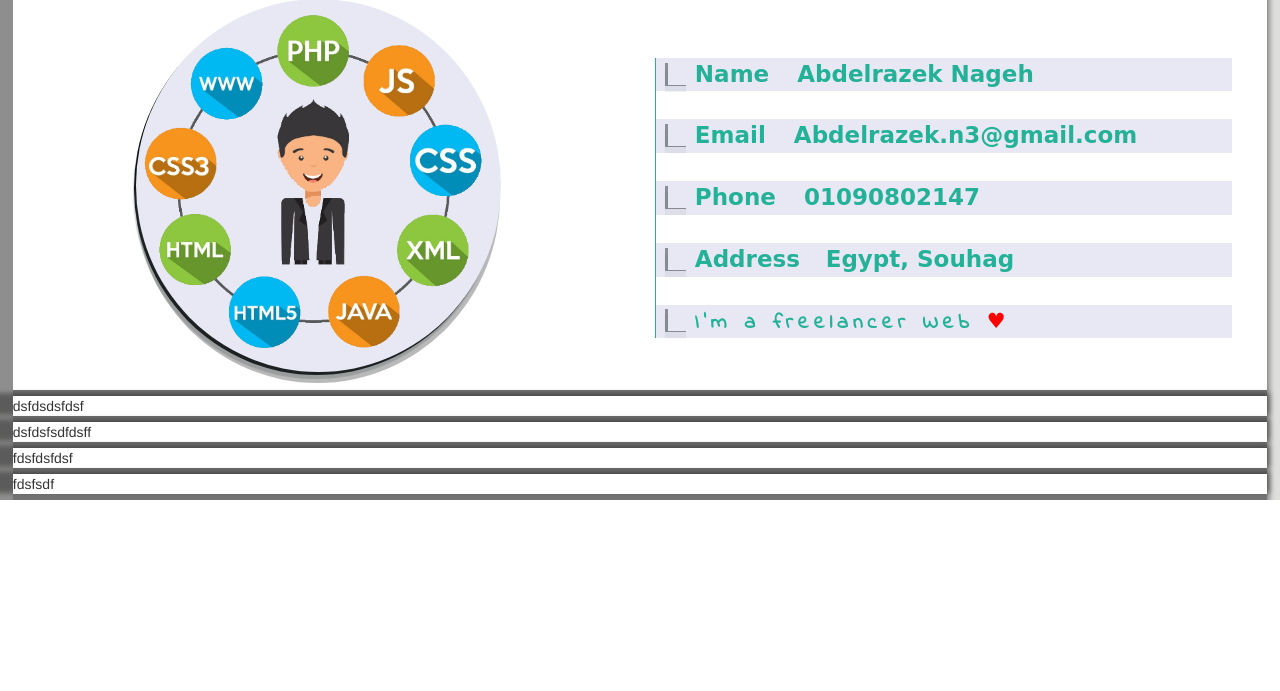
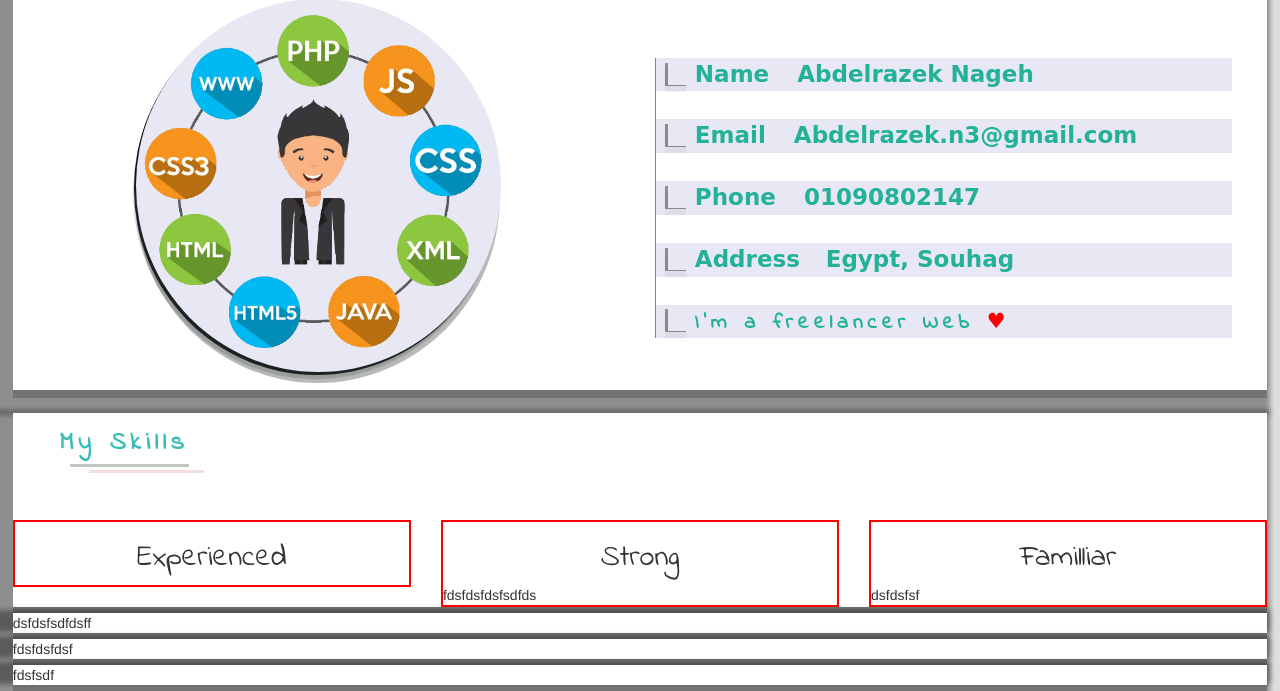
Before and after one commit to Abd-Elrazek/MY_Website, a PHP site: page / in a window 1280 px wide. Shown: the part 430-1121 px from the top of the page. Before the commit the page ends 930 px from the top, so only its background shows below. Run offline with PHP 8.4, Linux system fonts and the light colour scheme; some web fonts are replaced.

Commit message:
I create page skills

```diff
--- a/css/main-style.css
+++ b/css/main-style.css
@@ -137,7 +137,7 @@ span.el_info_f {
 
 /* Fo header h2, h3 ,h4*/
 
-.who_I {
+.h_page {
 	font-family: 'Indie Flower', cursive;
 	font-weight: bold;
 	color: #38bdb8;
@@ -150,7 +150,7 @@ span.el_info_f {
 	position: relative;
 }
 
-.who_I::before {
+.h_page::before {
 	content: "";
 	top: 110%;
 	left: 10px;
@@ -161,7 +161,7 @@ span.el_info_f {
 	animation-delay: 0.2s;
 }
 
-.who_I::after {
+.h_page::after {
 	content: "";
 	top: 132%;
 	left: 29px;
@@ -221,7 +221,33 @@ span.el_info_f {
 
 }
 
+/*Start style of page skills*/
 
+.h_skills {
+	padding-top: 17px;
+	padding-bottom: 31px;
+	margin-left: 47px;
+}
+
+.h_skills::after {
+	top: 57px;
+}
+
+.h_skills::before {
+	top: 51px;
+}
+
+.Experienced,
+.Strong,
+.Familliar {
+	border: red 2px solid;
+}
+
+.font_h_skills {
+	font-family: 'Indie Flower', cursive;
+}
+
+/*End style of page skills*/
 
 @media (max-width:1000px) {
 	.home_info {
--- a/index.php
+++ b/index.php
@@ -12,8 +12,8 @@
 	<meta http-equiv="X-UA-Compatible" content="IE=edge" />
 	<!-- for Device mobile -->
 	<meta name="Content" content="width=device-width,initial-scale=1">
-	<link rel="shortcut icon" href="favicon.ico" />
-	<link rel="stylesheet" href="css/bootstrap.css" />
+	<link rel="shortcut icon" href="favicon.ico" type="image/x-icon" />
+	<link rel="stylesheet" href="css/bootstrap.css" as="style" />
 	<link rel="stylesheet" href="css/fontawesome-all.css" type="text/css" />
 	<link rel="stylesheet" href="css/font-google.css" />
 	<link href="https://fonts.googleapis.com/css?family=Indie+Flower|Marck+Script|Monoton|Sacramento|Source+Code+Pro" rel="stylesheet">
@@ -70,7 +70,7 @@
 	<div class="card home">
 		<div class="inside_card">
 			<div class="row">
-				<h2 class="who_I">Who I am ? </h2>
+				<h2 class="h_page">Who I am ? </h2>
 				<p class="text-center i_am"> <span class="iase">I am  Software Engineer </span> <span class="wiiajtb">who is in a journey to become</span> <span class="fsd">a full-stack developer.</span></p>
 				<div class="col-sm-6  col-xs-12">
 					<div class="home_image">
@@ -106,19 +106,42 @@
 								<span class="lead el_info_f">I'm a freelancer Web <span style = "color:red"> &hearts;</span> </span>
 
 							</li>
-
-
 						</ul>
 					</div>
 				</div>
 			</div>
 		</div>
 	</div>
+	<!--  start skills  page  -->
+	<div class="card">
+		<div class="inside_card">
+			<h2 class="h_page h_skills"> My Skills</h2>
+			<div class="row">
+				<!-- Experienced-->
+				<div class="col-md-4 col-xs-12">
+					<div class="Experienced">
+						<h2 class="text-center font_h_skills"> Experienced</h2>
+					</div>
+				</div>
+				<!--Strong-->
+				<div class="col-md-4 col-xs-12">
+					<div class="Strong">
+						<h2 class="text-center font_h_skills"> Strong</h2>
+						fdsfdsfdsfsdfds
+					</div>
+				</div>
+				<!--Familliar-->
+				<div class="col-md-4 col-xs-12">
+					<div class="Familliar">
+						<h2 class="text-center font_h_skills"> Familliar</h2>
+						dsfdsfsf
+					</div>
+				</div>
+			</div>
+
+		</div>
+	</div>
 	<!--  start About me  page  -->
-	<div class="card">
-		dsfdsdsfdsf
-	</div>
-	<!--  start skills  page  -->
 	<div class="card">
 		dsfdsfsdfdsff
 	</div>
```
